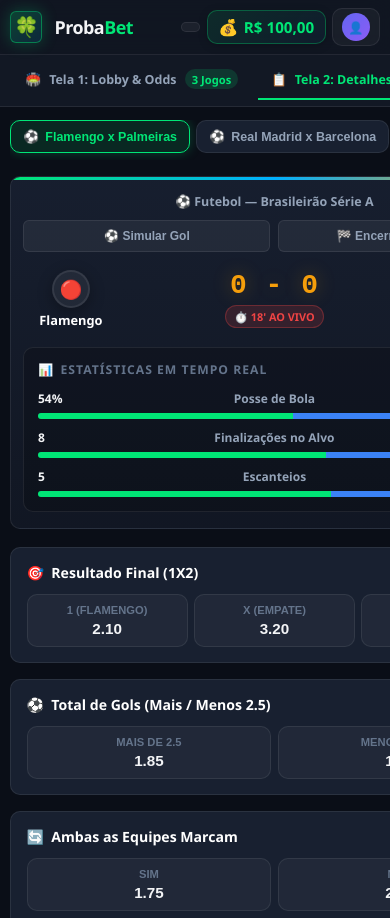
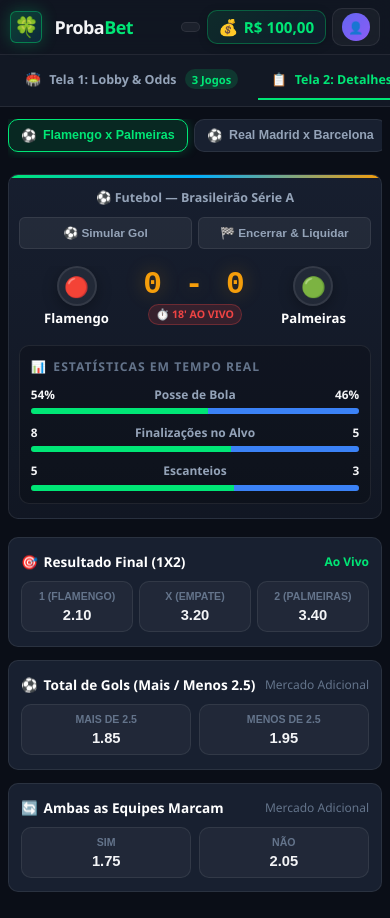
Before and after one commit to RBARTH2618/ProbaBet_Web, a website: page frontend/tela2-betslip.html in a window 390 px wide. Shown: the top 918 px of the page. Drawn offline with Linux system fonts and the light colour scheme.

Commit message:
fix(mobile): eliminar overflow horizontal na tela 2 para Galaxy S24 FE e fechar tags do ticketModal

```diff
--- a/frontend/css/style.css
+++ b/frontend/css/style.css
@@ -1760,8 +1760,29 @@ html, body {
 
   /* Container Principal */
   .main-container {
-    padding: 0.85rem 0.65rem;
-    gap: 1.15rem;
+    display: grid !important;
+    grid-template-columns: minmax(0, 1fr) !important;
+    padding: 0.75rem 0.5rem !important;
+    gap: 1rem !important;
+    max-width: 100vw !important;
+    width: 100% !important;
+    overflow-x: hidden !important;
+    box-sizing: border-box !important;
+  }
+
+  .matches-column {
+    min-width: 0 !important;
+    max-width: 100% !important;
+    width: 100% !important;
+    overflow-x: hidden !important;
+    box-sizing: border-box !important;
+  }
+
+  .sidebar-column {
+    min-width: 0 !important;
+    max-width: 100% !important;
+    width: 100% !important;
+    box-sizing: border-box !important;
   }
 
   /* Banner de Status */
@@ -1770,6 +1791,8 @@ html, body {
     align-items: flex-start;
     gap: 0.85rem;
     padding: 0.85rem;
+    max-width: 100% !important;
+    box-sizing: border-box !important;
   }
 
   .status-banner > div:last-child {
@@ -1784,6 +1807,8 @@ html, body {
   /* Cards de Partidas no Lobby (Tela 1) */
   .match-card {
     padding: 0.85rem;
+    max-width: 100% !important;
+    box-sizing: border-box !important;
   }
 
   .match-header {
@@ -1809,16 +1834,18 @@ html, body {
 
   .odds-group {
     display: grid;
-    grid-template-columns: repeat(3, 1fr);
+    grid-template-columns: repeat(3, minmax(0, 1fr));
     width: 100%;
-    gap: 0.4rem;
+    gap: 0.35rem;
   }
 
   .odd-btn {
-    min-width: 0;
+    min-width: 0 !important;
     width: 100%;
-    padding: 0.55rem 0.35rem;
+    padding: 0.55rem 0.25rem;
     text-align: center;
+    box-sizing: border-box;
+    overflow: hidden;
   }
 
   .odd-val {
@@ -1827,6 +1854,10 @@ html, body {
 
   .odd-label {
     font-size: 0.68rem;
+    white-space: nowrap;
+    overflow: hidden;
+    text-overflow: ellipsis;
+    max-width: 100%;
   }
 
   /* ============================================================
@@ -1875,6 +1906,7 @@ html, body {
     animation: betslipSlideUp 0.3s cubic-bezier(0.16, 1, 0.3, 1) forwards !important;
     padding: 1.15rem 1.15rem 2rem 1.15rem !important;
     margin: 0 !important;
+    box-sizing: border-box !important;
   }
 
   .betslip-close-btn {
@@ -1924,13 +1956,17 @@ html, body {
      TELA 2: RESPONSIVIDADE COMPLETA (DETALHES, ARENA, MERCADOS)
      ============================================================ */
   .match-tabs-bar {
-    gap: 0.4rem;
-    padding-bottom: 0.4rem;
-    overflow-x: auto;
-    -webkit-overflow-scrolling: touch;
-    scrollbar-width: none;
-    flex-wrap: nowrap;
-    margin-bottom: 1rem;
+    display: flex !important;
+    max-width: 100% !important;
+    width: 100% !important;
+    overflow-x: auto !important;
+    -webkit-overflow-scrolling: touch !important;
+    scrollbar-width: none !important;
+    flex-wrap: nowrap !important;
+    gap: 0.4rem !important;
+    padding-bottom: 0.4rem !important;
+    margin-bottom: 1rem !important;
+    box-sizing: border-box !important;
   }
 
   .match-tabs-bar::-webkit-scrollbar {
@@ -1938,155 +1974,230 @@ html, body {
   }
 
   .match-tab-btn {
-    padding: 0.5rem 0.75rem;
-    font-size: 0.78rem;
-    flex-shrink: 0;
-    white-space: nowrap;
-    gap: 0.4rem;
+    padding: 0.5rem 0.75rem !important;
+    font-size: 0.78rem !important;
+    flex-shrink: 0 !important;
+    white-space: nowrap !important;
+    gap: 0.4rem !important;
+    box-sizing: border-box !important;
   }
 
   .match-arena {
-    padding: 1rem 0.75rem;
-    border-radius: var(--radius-md);
-    margin-bottom: 1.15rem;
+    padding: 0.9rem 0.65rem !important;
+    border-radius: var(--radius-md) !important;
+    margin-bottom: 1.15rem !important;
+    max-width: 100% !important;
+    width: 100% !important;
+    box-sizing: border-box !important;
+    overflow: hidden !important;
   }
 
   .arena-header {
-    flex-direction: column;
-    align-items: stretch;
-    gap: 0.65rem;
-    margin-bottom: 1.1rem;
-    text-align: center;
+    display: flex !important;
+    flex-direction: column !important;
+    align-items: stretch !important;
+    gap: 0.65rem !important;
+    margin-bottom: 1.1rem !important;
+    text-align: center !important;
+    width: 100% !important;
+    box-sizing: border-box !important;
   }
 
   .arena-header #arenaLeague {
-    font-size: 0.78rem;
-    font-weight: 700;
+    font-size: 0.78rem !important;
+    font-weight: 700 !important;
+    word-break: break-word !important;
   }
 
   .arena-header > div:last-child {
-    display: flex;
-    gap: 0.5rem;
-    width: 100%;
+    display: grid !important;
+    grid-template-columns: 1fr 1fr !important;
+    gap: 0.4rem !important;
+    width: 100% !important;
+    box-sizing: border-box !important;
   }
 
   .arena-header .btn-goal-trigger {
-    flex: 1;
-    justify-content: center;
-    text-align: center;
-    padding: 0.5rem 0.35rem;
-    font-size: 0.75rem;
+    width: 100% !important;
+    min-width: 0 !important;
+    justify-content: center !important;
+    text-align: center !important;
+    padding: 0.5rem 0.25rem !important;
+    font-size: 0.74rem !important;
+    white-space: nowrap !important;
+    overflow: hidden !important;
+    text-overflow: ellipsis !important;
+    box-sizing: border-box !important;
   }
 
   .arena-scoreboard {
-    display: flex;
-    align-items: center;
-    justify-content: space-between;
-    gap: 0.35rem;
-    margin-bottom: 1.15rem;
-    width: 100%;
+    display: grid !important;
+    grid-template-columns: 1fr auto 1fr !important;
+    align-items: center !important;
+    justify-items: center !important;
+    gap: 0.25rem !important;
+    margin-bottom: 1.15rem !important;
+    width: 100% !important;
+    max-width: 100% !important;
+    box-sizing: border-box !important;
   }
 
   .arena-team {
-    flex: 1;
-    max-width: 95px;
-    gap: 0.35rem;
+    width: 100% !important;
+    min-width: 0 !important;
+    max-width: 100% !important;
+    display: flex !important;
+    flex-direction: column !important;
+    align-items: center !important;
+    gap: 0.3rem !important;
+    overflow: hidden !important;
+    box-sizing: border-box !important;
   }
 
   .arena-team-badge {
-    width: 44px;
-    height: 44px;
-    font-size: 1.35rem;
+    width: 40px !important;
+    height: 40px !important;
+    font-size: 1.25rem !important;
+    flex-shrink: 0 !important;
   }
 
   .arena-team-name {
-    font-size: 0.88rem;
-    font-weight: 700;
-    line-height: 1.2;
-    word-break: break-word;
-    text-align: center;
+    font-size: 0.82rem !important;
+    font-weight: 700 !important;
+    line-height: 1.2 !important;
+    word-break: break-word !important;
+    text-align: center !important;
+    overflow: hidden !important;
+    max-width: 100% !important;
+    padding: 0 0.15rem !important;
   }
 
   .arena-score-box {
-    padding: 0 0.25rem;
-    flex-shrink: 0;
+    display: flex !important;
+    flex-direction: column !important;
+    align-items: center !important;
+    padding: 0 0.35rem !important;
+    flex-shrink: 0 !important;
+    box-sizing: border-box !important;
   }
 
   .arena-score-numbers {
-    font-size: 2.1rem;
-    letter-spacing: 2px;
+    font-size: 1.95rem !important;
+    letter-spacing: 2px !important;
+    line-height: 1 !important;
+    font-weight: 900 !important;
   }
 
   .arena-time-badge {
-    font-size: 0.68rem;
-    padding: 0.2rem 0.5rem;
-    margin-top: 0.25rem;
+    font-size: 0.66rem !important;
+    padding: 0.15rem 0.45rem !important;
+    margin-top: 0.25rem !important;
+    white-space: nowrap !important;
   }
 
   .match-stats-panel {
-    padding: 0.85rem;
-    margin-top: 0.75rem;
+    padding: 0.75rem 0.65rem !important;
+    margin-top: 0.75rem !important;
+    max-width: 100% !important;
+    width: 100% !important;
+    box-sizing: border-box !important;
   }
 
   .stats-title {
     font-size: 0.76rem;
-    margin-bottom: 0.75rem;
+    margin-bottom: 0.65rem;
   }
 
   .stat-labels {
-    font-size: 0.75rem;
+    font-size: 0.74rem;
+    width: 100%;
+    box-sizing: border-box;
   }
 
   .stat-row {
-    margin-bottom: 0.65rem;
+    margin-bottom: 0.6rem;
+    width: 100%;
+    box-sizing: border-box;
+  }
+
+  .stat-bar-container {
+    width: 100%;
+    box-sizing: border-box;
   }
 
   .markets-container {
-    gap: 1rem;
+    gap: 0.85rem;
+    max-width: 100% !important;
+    width: 100% !important;
+    box-sizing: border-box !important;
   }
 
   .market-box {
-    padding: 0.95rem;
+    padding: 0.85rem 0.75rem !important;
+    max-width: 100% !important;
+    width: 100% !important;
+    box-sizing: border-box !important;
+    overflow: hidden !important;
   }
 
   .market-header {
-    margin-bottom: 0.75rem;
+    margin-bottom: 0.65rem !important;
+    display: flex !important;
+    justify-content: space-between !important;
+    align-items: center !important;
+    flex-wrap: wrap !important;
+    gap: 0.35rem !important;
+    width: 100% !important;
+    box-sizing: border-box !important;
   }
 
   .market-name {
-    font-size: 0.88rem;
-  }
-
-  /* Mercado 1X2 com 3 colunas compactas no mobile */
+    font-size: 0.85rem !important;
+    font-weight: 700 !important;
+    display: flex !important;
+    align-items: center !important;
+    gap: 0.35rem !important;
+    min-width: 0 !important;
+    word-break: break-word !important;
+  }
+
+  /* Mercado 1X2 com 3 colunas compactas e estritamente contidas no mobile */
   .market-odds-grid {
     display: grid !important;
-    grid-template-columns: repeat(3, 1fr) !important;
-    gap: 0.4rem !important;
+    grid-template-columns: repeat(3, minmax(0, 1fr)) !important;
+    gap: 0.35rem !important;
+    width: 100% !important;
+    box-sizing: border-box !important;
   }
 
   /* Mercados com 2 opções (Over/Under e BTTS) usam 2 colunas */
   .market-box:nth-child(2) .market-odds-grid,
   .market-box:nth-child(3) .market-odds-grid {
-    grid-template-columns: repeat(2, 1fr) !important;
+    grid-template-columns: repeat(2, minmax(0, 1fr)) !important;
+    gap: 0.45rem !important;
   }
 
   .market-odds-grid .odd-btn {
-    padding: 0.55rem 0.35rem;
-    min-width: 0;
-    width: 100%;
-    text-align: center;
+    padding: 0.5rem 0.2rem !important;
+    min-width: 0 !important;
+    width: 100% !important;
+    text-align: center !important;
+    box-sizing: border-box !important;
+    overflow: hidden !important;
   }
 
   .market-odds-grid .odd-label {
-    font-size: 0.7rem;
-    white-space: nowrap;
-    overflow: hidden;
-    text-overflow: ellipsis;
-    max-width: 100%;
+    font-size: 0.66rem !important;
+    white-space: nowrap !important;
+    overflow: hidden !important;
+    text-overflow: ellipsis !important;
+    max-width: 100% !important;
+    display: block !important;
+    line-height: 1.2 !important;
   }
 
   .market-odds-grid .odd-val {
-    font-size: 0.95rem;
+    font-size: 0.92rem !important;
   }
 
   .quick-stakes {
```
Also changed, not shown: frontend/tela2-betslip.html (+4 -1 lines).
